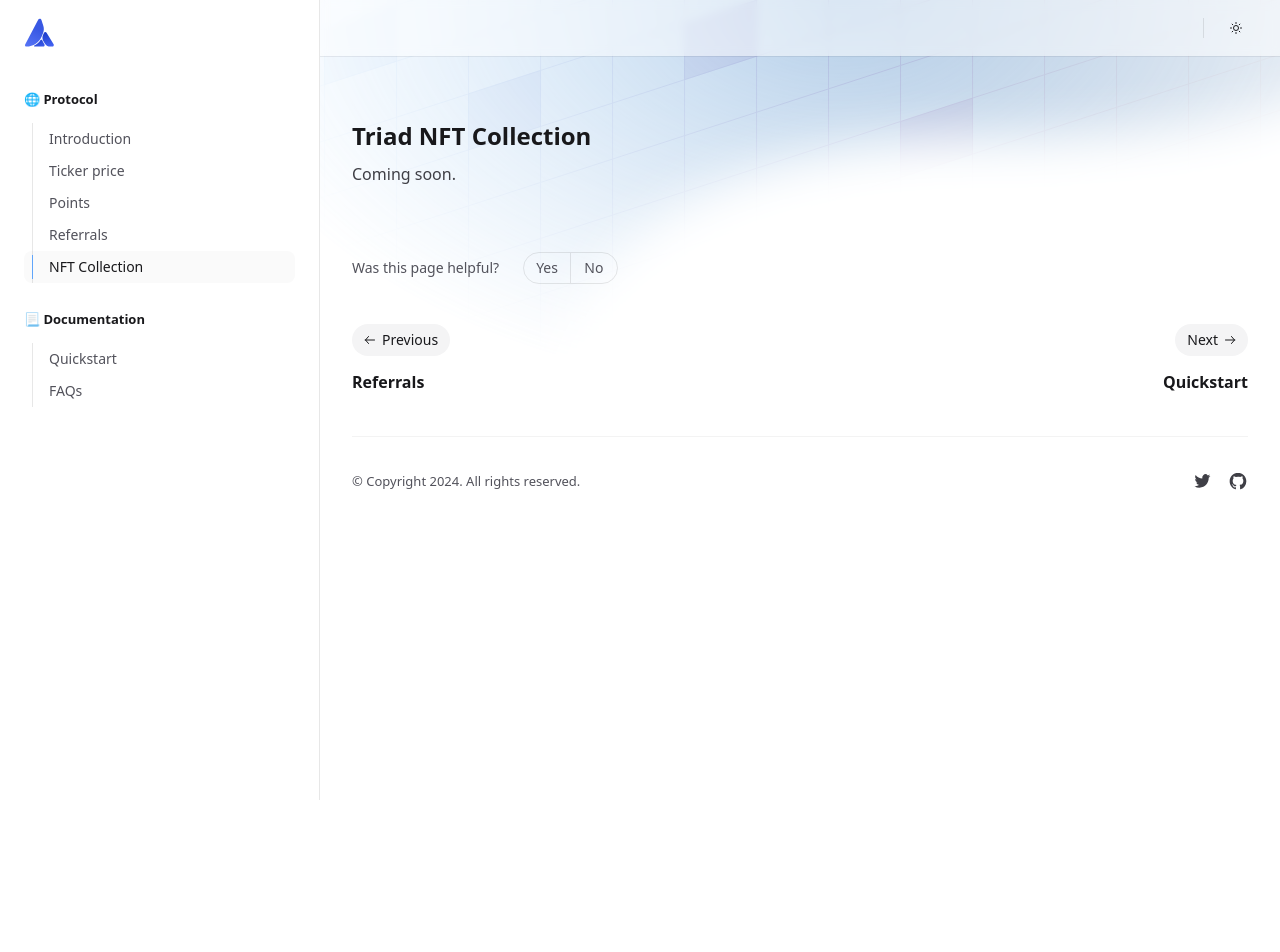
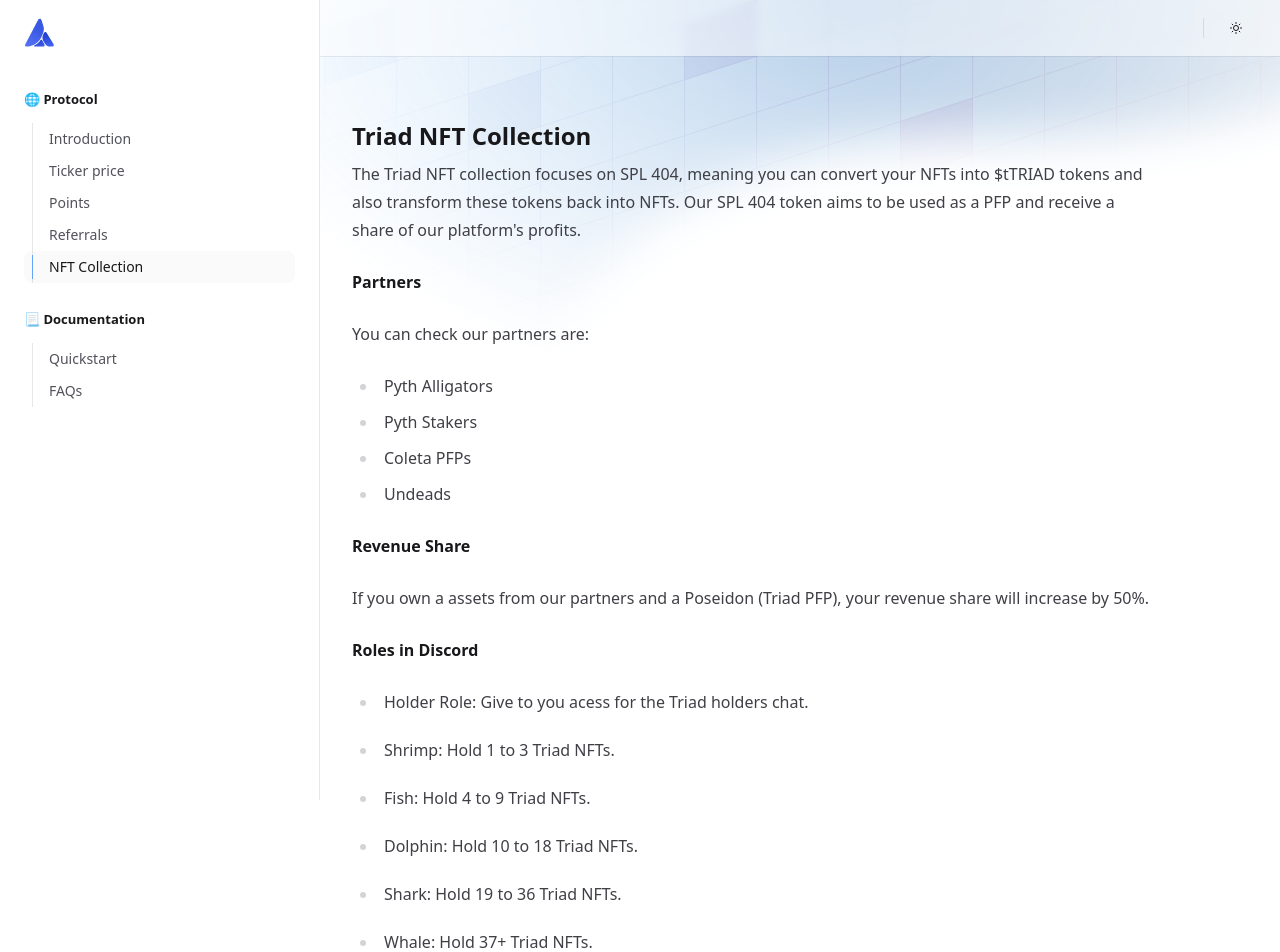
Before and after one commit to triadxyz/docs, a Next.js app: page /nft-collection in a window 1280 px wide. Shown: the top 952 px of the page. Before the commit the page ends 800 px from the top, so only its background shows below. Built offline with nearby package versions, Linux system fonts and the light colour scheme.

Commit message:
nft collection documentation

```diff
--- a/src/pages/faqs.mdx
+++ b/src/pages/faqs.mdx
@@ -16,7 +16,7 @@ By aggregating data from multiple sources and creating tickers that reflect the
 A decentralized trading platform operates without a central authority. This means the platform runs autonomously, accounts are non-custodial, and trades happen directly between users.
 
 ## How often are the TriadFi indexes updated?
-The ticker prices are derived from cryptocurrencies and various other factors that contribute to significant volatility in the investment market. We do not use the token price in the protocol as the main parameter. Each data available on the blockchain serves as a parameter for calculating the ticker price.
+The ticker prices are derived from cryptocurrencies and various other factors that contribute to significant volatility in the investment market. We do not use the token price within the protocol as the main parameter. Instead, each piece of data available on the blockchain serves as a parameter for calculating the ticker price."
 
 ## How can I start using TriadFi?
 Connect your Solana wallet, deposit funds, and you're ready to start trading your favorite protocols.
--- a/src/pages/nft-collection.mdx
+++ b/src/pages/nft-collection.mdx
@@ -6,4 +6,32 @@ export const description = 'NFT Collection'
 
 # **Triad NFT Collection**
 
-Coming soon.
+The Triad NFT collection focuses on SPL 404, meaning you can convert your NFTs into $tTRIAD tokens and also transform these tokens back into NFTs.
+Our SPL 404 token aims to be used as a PFP and receive a share of our platform's profits.
+
+**Partners**
+
+You can check our partners are:
+
+- Pyth Alligators
+- Pyth Stakers
+- Coleta PFPs
+- Undeads
+
+**Revenue Share**
+
+If you own a assets from our partners and a Poseidon (Triad PFP), your revenue share will increase by 50%.
+
+**Roles in Discord**
+
+- Holder Role: Give to you acess for the Triad holders chat.
+
+- Shrimp: Hold 1 to 3 Triad NFTs.
+
+- Fish: Hold 4 to 9 Triad NFTs.
+
+- Dolphin: Hold 10 to 18 Triad NFTs.
+
+- Shark: Hold 19 to 36 Triad NFTs.
+
+- Whale: Hold 37+ Triad NFTs.
--- a/src/pages/quickstart.mdx
+++ b/src/pages/quickstart.mdx
@@ -12,7 +12,7 @@ Select the project you want, enter its details, define your trade size and the l
 
 ![Open Position Image](/images/intro-1.png)
 
-In the open positions of that project you will be able to see the total price PNL, bring opening, type, total purchased, total position spread, ticker amount and you can close your position
+In the open positions of that project, you will be able to see the following details: total price, PNL (profit and loss), opening price, position type, total purchased, total position spread, ticker amount. Additionally, you can close your position.
 
 ![Open Position Details Image](/images/intro-2.png)
 
--- a/src/pages/ticker-price.mdx
+++ b/src/pages/ticker-price.mdx
@@ -6,7 +6,7 @@ export const description = 'Ticker price'
 
 # **Ticker price**
 
-The ticker prices are derived from cryptocurrencies and various other factors that contribute to significant volatility in the investment market. These values are not static and fluctuate based on market sentiment. At TriadFi, we offer a sophisticated way to invest in the Solana ecosystem. We recommend that you carefully assess the risks mentioned above and be fully aware.
+The ticker prices are derived from cryptocurrencies and various other factors that contribute to significant volatility in the investment market. These values are not static and fluctuate based on market sentiment. At TriadFi, we offer a sophisticated way to invest in the Solana ecosystem. We recommend that you carefully assess the aforementioned risks and remain fully aware of them.
 
 We do not use the token price in the protocol as the main parameter. Each data available on the blockchain serves as a parameter for calculating the ticker price.
 
@@ -17,7 +17,7 @@ The ticker price is updated every 5 minutes.
 *Transaction failure* weight of 0.369%,
 *Token price* weight of 0.0369%.
 
-Based on this, the ticker price is calculated. If the protocol does not have the token, the value of 0 dollars is used as the Default as the token has no price.
+Based on this, the ticker price is calculated. If the protocol does not have the token, a value of $0 is used as the default since, as the token has no price.
 
 # **Ticker Price Calculation**
 
@@ -34,7 +34,7 @@ Based on this, the ticker price is calculated. If the protocol does not have the
 
 *Ticker project fee:* 0.031%
 
-- This fee represents the amount the trading protocol earns for operations opened on its ticker.
+- This fee represents the amount earned by the trading protocol for operations initiated on its ticker.
 
 *Share:* 0.1%
 - This fee is distributed to users holding Triad NFTs and partner collections.
```
